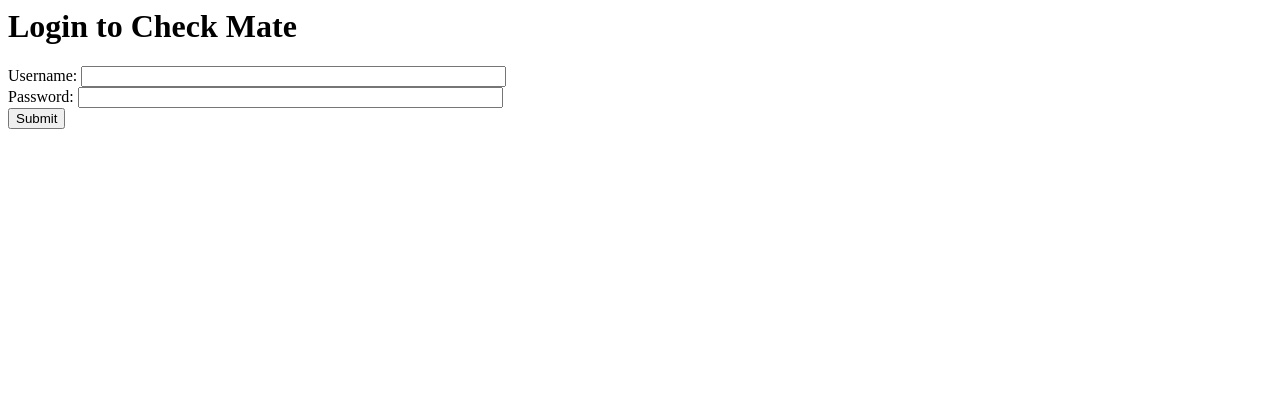
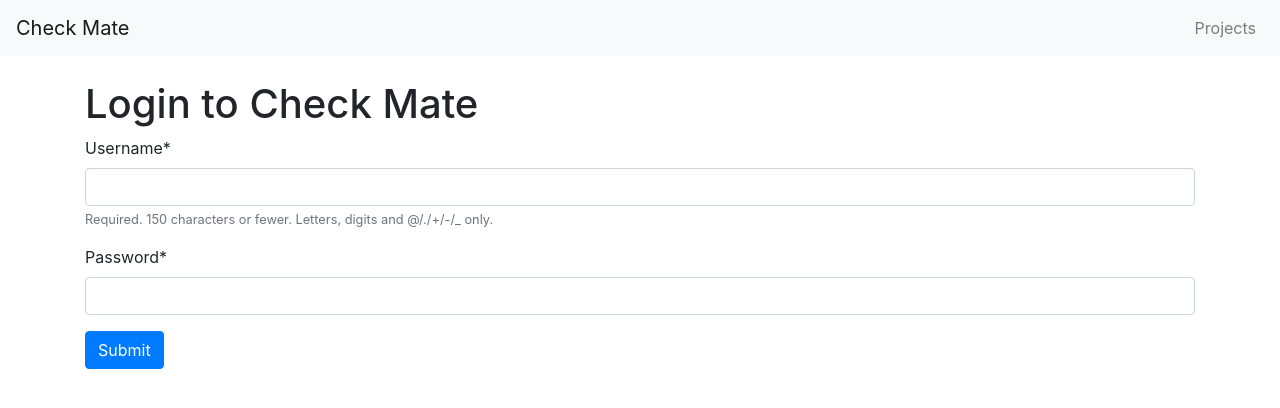
Before and after one commit to kellymorin/check_mate, a Django app: page /login in a window 1280 px wide. Shown: the top 408 px of the page. Run offline with Django 3.2, Linux system fonts and the light colour scheme; parts of the project's set-up code (start-up, migrations or seed data) failed here and were passed over; some libraries are stand-ins or nearby versions.

Commit message:
Updated login form to use django form class

```diff
--- a/check_mate/forms.py
+++ b/check_mate/forms.py
@@ -1,6 +1,14 @@
 from django.contrib.auth.models import User
 from django import forms
 from check_mate.models import *
+
+class LogInForm(forms.ModelForm):
+    password = forms.CharField(widget=forms.PasswordInput())
+
+    class Meta:
+        model=User
+        fields=("username", "password")
+
 
 class UserForm(forms.ModelForm):
     password = forms.CharField(widget=forms.PasswordInput())
--- a/check_mate/templates/login.html
+++ b/check_mate/templates/login.html
@@ -1,6 +1,8 @@
-<!-- {% extends 'index.html' %} -->
+{% extends 'index.html' %}
 
-<!-- {% block content %} -->
+{% block content %}
+
+{% load crispy_forms_tags %}
 
   {% for message in messages %}
   <div class="{{messages.tags}} alert alert-danger" role="alert">{{message}}</div>
@@ -10,20 +12,11 @@
 
     <form id="login_form" method="post" action="{% url 'check_mate:login' %}">
       {% csrf_token %}
-      <div class="form-group">
-        <label for="username">Username:</label>
-        <input class="form-control" type="text" id="username" name="username" value="" size="50" />
-      </div>
-      <div class="form-group">
-        <label for="password">Password:</label>
-        <input class="form-control" type="password" id="password" name="password" value="" size="50" />
-      </div>
+      {{login_form|crispy}}
       <input type="hidden" value="{{next}}" name="next" />
-      <div>
-        <input class="btn btn-primary" type="Submit" value="Submit" />
-      </div>
+      <input class="btn btn-primary" type="Submit" value="Submit" />
     </form>
     {% if next != "/" %}
       <a class ="btn btn-primary" href="/register?next={{next}}">Register</a>
     {% endif %}
-<!-- {% endblock content %} -->
+{% endblock content %}
--- a/check_mate/views/auth_views.py
+++ b/check_mate/views/auth_views.py
@@ -6,7 +6,7 @@ from django.template import RequestContext
 from django.urls import reverse
 from django.contrib import messages
 
-from check_mate.forms import UserForm
+from check_mate.forms import UserForm, LogInForm
 
 def register(request):
     '''Handles the creation of a new user for authentication
@@ -56,7 +56,7 @@ def login_user(request):
     '''
 
     # Obtain the context for the user's request.
-    context = {'next': request.GET.get('next', '/')}
+    context = {'next': request.GET.get('next', '/'), "login_form": LogInForm()}
 
     # If the request is a HTTP POST, try to pull out the relevant information.
     if request.method == 'POST':
```
